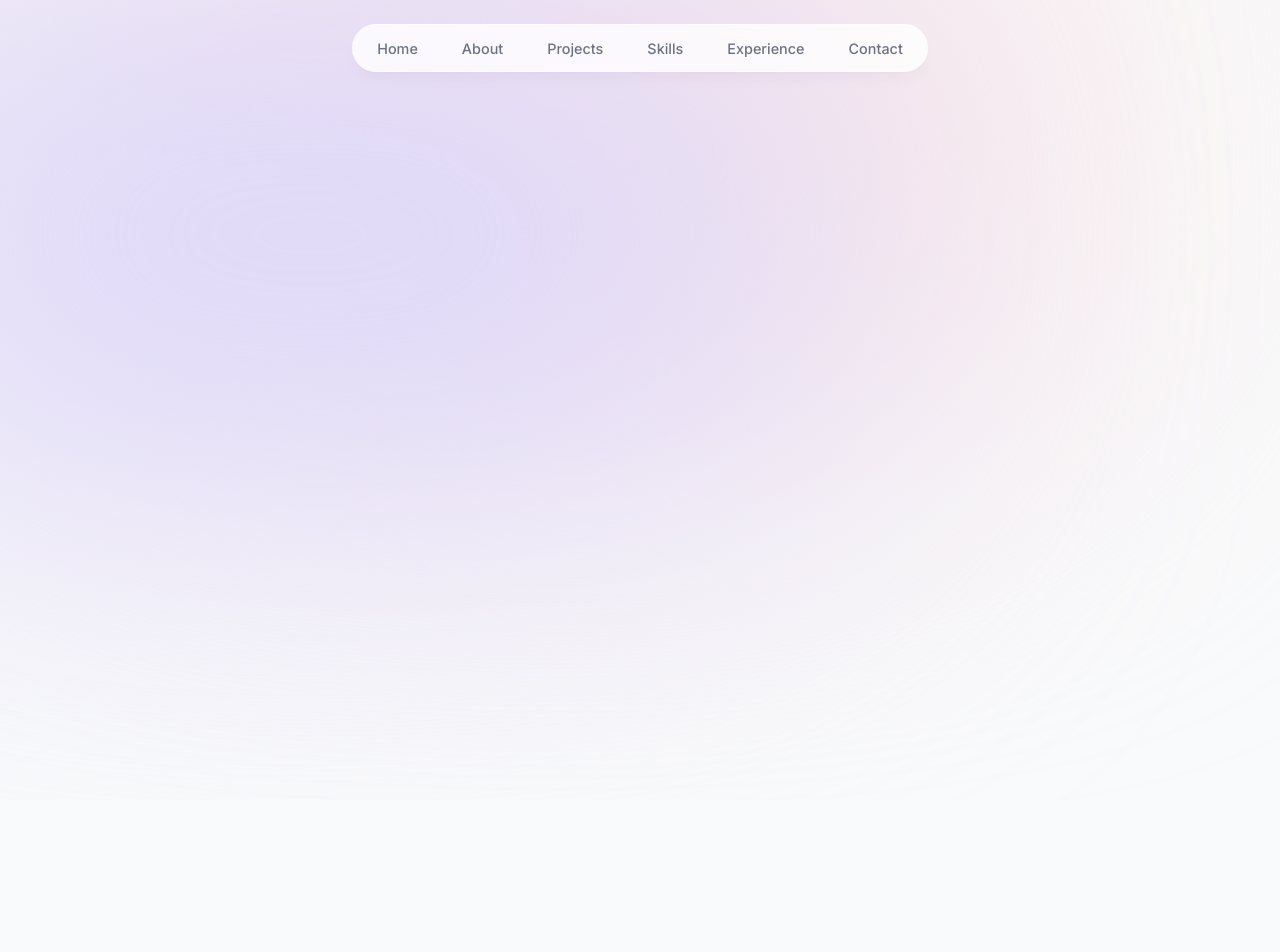
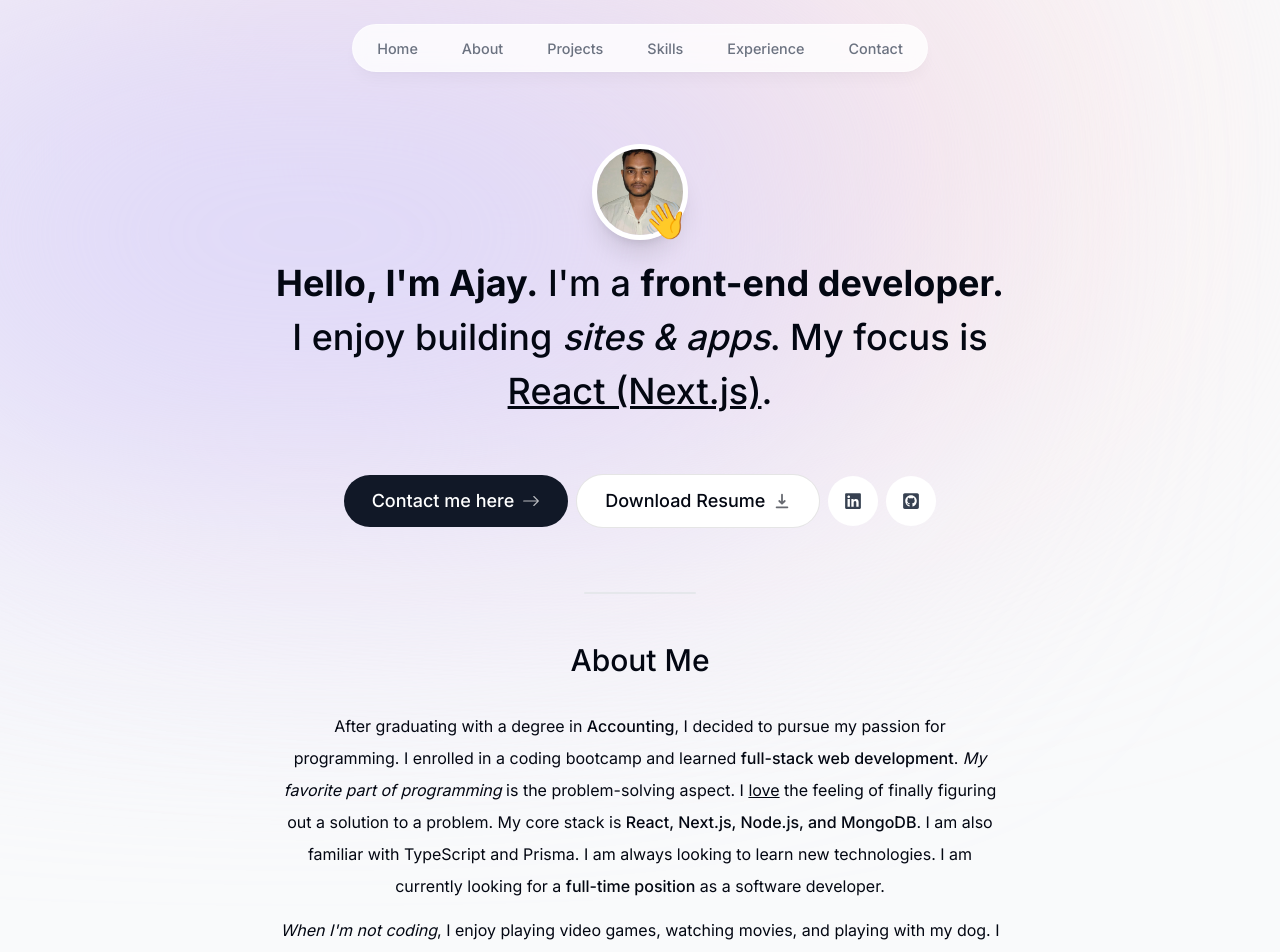
Before and after one commit to ajay-it/portfolio, a Next.js app: page / in a window 1280 px wide. Shown: the top 952 px of the page. Before the commit the page ends 800 px from the top, so only its background shows below. Built offline with nearby package versions, Linux system fonts and the light colour scheme.

Commit message:
intro and about

```diff
--- a/app/layout.tsx
+++ b/app/layout.tsx
@@ -15,7 +15,9 @@ export default function RootLayout({
 }) {
   return (
     <html lang="en">
-      <body className={`${inter.className} bg-gray-50 text-gray-950 relative`}>
+      <body
+        className={`${inter.className} bg-gray-50 text-gray-950 relative h-[5000px] pt-28 sm:pt-36`}
+      >
         <div className="bg-[#fbe2e3] absolute top-[-6rem] -z-10 right-[11rem] h-[31.25rem] w-[31.25rem] rounded-full blur-[10rem] sm:w-[68.75rem]"></div>
         <div className="bg-[#dbd7fb] absolute top-[-1rem] -z-10 left-[-35rem] h-[31.25rem] w-[50rem] rounded-full blur-[10rem] sm:w-[68.75rem] md:left-[-33rem] lg:left-[-28rem] xl:left-[-15rem] 2xl:left-[-5rem]"></div>
         <Header />
--- a/app/page.tsx
+++ b/app/page.tsx
@@ -1,3 +1,13 @@
+import About from "@/components/about";
+import Intro from "@/components/intro";
+import SectionDivider from "@/components/section-divider";
+
 export default function Home() {
-  return <main className=""></main>;
+  return (
+    <main className="flex flex-col items-center px-4">
+      <Intro />
+      <SectionDivider />
+      <About />
+    </main>
+  );
 }
--- /dev/null
+++ b/components/about.tsx
@@ -0,0 +1,45 @@
+"use client";
+
+import { motion } from "framer-motion";
+import React from "react";
+import SectionHeading from "./section-heading";
+
+export default function About() {
+  return (
+    <motion.section
+      className="mb-28 max-w-[45rem] text-center leading-8 sm:mb-40"
+      initial={{ opacity: 0, y: 100 }}
+      animate={{ opacity: 1, y: 0 }}
+      transition={{ delay: 0.175 }}
+    >
+      <SectionHeading>About me</SectionHeading>
+
+      <p className="mb-3">
+        After graduating with a degree in{" "}
+        <span className="font-medium">Accounting</span>, I decided to pursue my
+        passion for programming. I enrolled in a coding bootcamp and learned{" "}
+        <span className="font-medium">full-stack web development</span>.{" "}
+        <span className="italic">My favorite part of programming</span> is the
+        problem-solving aspect. I <span className="underline">love</span> the
+        feeling of finally figuring out a solution to a problem. My core stack
+        is{" "}
+        <span className="font-medium">
+          React, Next.js, Node.js, and MongoDB
+        </span>
+        . I am also familiar with TypeScript and Prisma. I am always looking to
+        learn new technologies. I am currently looking for a{" "}
+        <span className="font-medium">full-time position</span> as a software
+        developer.
+      </p>
+
+      <p>
+        <span className="italic">When I'm not coding</span>, I enjoy playing
+        video games, watching movies, and playing with my dog. I also enjoy{" "}
+        <span className="font-medium">learning new things</span>. I am currently
+        learning about{" "}
+        <span className="font-medium">history and philosophy</span>. I'm also
+        learning how to play the guitar.
+      </p>
+    </motion.section>
+  );
+}
--- a/components/header.tsx
+++ b/components/header.tsx
@@ -9,13 +9,13 @@ export default function Header() {
   return (
     <header className="z-[999] relative">
       <motion.div
-        className="fixed top-0 left-1/2 h-[4.5rem] w-full
+        className="fixed top-0 left-1/2 h-[5rem] w-full
       rounded-none border border-white border-opacity-40 bg-white bg-opacity-80 shadow-lg
        shadow-black/[0.03] backdrop-blur-[0.5rem] sm:top-6 sm:h-[3rem] sm:w-[36rem] sm:rounded-full"
         initial={{ y: -100, x: "-50%", opacity: 0 }}
         animate={{ y: 0, x: "-50%", opacity: 1 }}
       ></motion.div>
-      <nav className="flex fixed left-1/2 h-12 -translate-x-1/2 py-2 sm:top-[1.6rem] sm:h-[initial] sm:py-0">
+      <nav className="flex fixed left-1/2 h-12 -translate-x-1/2 py-2 top-0 sm:top-[1.6rem] sm:h-[initial] sm:py-0">
         <ul className="flex w-[22rem] flex-wrap items-center justify-center gap-y-1 text-[0.9rem] font-medium text-gray-500 sm:w-[initial] sm:flex-nowrap sm:gap-5">
           {links.map((link) => (
             <motion.li
--- a/components/intro.tsx
+++ b/components/intro.tsx
@@ -1,9 +1,101 @@
+"use client";
+
 import React from "react";
+import Image from "next/image";
+import { motion } from "framer-motion";
+import Link from "next/link";
+import { BsArrowRight } from "react-icons/bs";
+import { HiDownload } from "react-icons/hi";
+import { FaGithubSquare, FaLinkedin } from "react-icons/fa";
 
 export default function Intro() {
   return (
-    <section>
-      <div></div>
+    <section className="mb-28 max-w-[50rem] text-center sm:mb-0">
+      <div className="flex justify-center items-center relative">
+        <div className="relative">
+          <motion.div
+            initial={{ opacity: 0, scale: 0 }}
+            animate={{ opacity: 1, scale: 1 }}
+            transition={{
+              type: "tween",
+              duration: 0.2,
+            }}
+          >
+            <Image
+              src="/ajay.jpg"
+              width={500}
+              height={500}
+              priority={true}
+              alt="Ajay portrait"
+              className="w-24 rounded-full aspect-square object-cover border-[0.35rem] border-white shadow-xl"
+            />
+          </motion.div>
+          <motion.span
+            className="absolute bottom-0 right-0 text-4xl"
+            initial={{ opacity: 0, scale: 0 }}
+            animate={{ opacity: 1, scale: 1 }}
+            transition={{
+              type: "spring",
+              stiffness: 125,
+              delay: 0.1,
+              duration: 0.7,
+            }}
+          >
+            👋
+          </motion.span>
+        </div>
+      </div>
+      <motion.h1
+        className="mb-10 mt-4 px-4 text-2xl font-medium !leading-[1.5] sm:text-4xl"
+        initial={{ opacity: 0, y: 100 }}
+        animate={{ opacity: 1, y: 0 }}
+      >
+        <span className="font-bold">Hello, I'm Ajay.</span> I'm a{" "}
+        <span className="font-bold">front-end developer.</span>
+        <br />I enjoy building <span className="italic">sites & apps</span>. My
+        focus is <span className="underline">React (Next.js)</span>.
+      </motion.h1>
+      <motion.div
+        className="flex flex-col sm:flex-row items-center justify-center gap-2 p-4 text-lg font-medium"
+        initial={{ opacity: 0, y: 100 }}
+        animate={{ opacity: 1, y: 0 }}
+        transition={{
+          delay: 0.1,
+        }}
+      >
+        <Link
+          href="#contact"
+          className="group bg-gray-900 text-white px-7 py-3 flex items-center gap-2 rounded-full outline-none focus:scale-110 hover:scale-110 hover:bg-gray-950 active:scale-105 transition"
+        >
+          Contact me here
+          <BsArrowRight className="opacity-70 group-hover:translate-x-1 transition" />
+        </Link>
+
+        <a
+          className="group bg-white px-7 py-3 flex items-center gap-2 rounded-full outline-none focus:scale-110 hover:scale-110 active:scale-105 transition cursor-pointer border border-black/10"
+          href="/Resume.pdf"
+          download
+        >
+          Download Resume
+          <HiDownload className="opacity-60 group-hover:translate-y-1 transition" />
+        </a>
+
+        <a
+          className="bg-white p-4 text-gray-700 hover:text-gray-950 flex items-center gap-2 rounded-full focus:scale-[1.15] hover:scale-[1.15] active:scale-105 transition cursor-pointer"
+          href="https://linkedin.com"
+          target="_blank"
+        >
+          <FaLinkedin />
+        </a>
+
+        <a
+          className="bg-white p-4 text-gray-700 hover:text-gray-950 flex items-center gap-2 rounded-full focus:scale-[1.15] hover:scale-[1.15] active:scale-105 transition cursor-pointer"
+          href="https://github.com"
+          target="_blank"
+        >
+          <FaGithubSquare />
+        </a>
+      </motion.div>
     </section>
   );
 }
--- /dev/null
+++ b/components/section-divider.tsx
@@ -0,0 +1,15 @@
+"use client";
+
+import { motion } from "framer-motion";
+import React from "react";
+
+export default function SectionDivider() {
+  return (
+    <motion.div
+      className="bg-gray-200 my-12 w-28 h-0.5 rounded-full hidden sm:block"
+      initial={{ opacity: 0, y: 100 }}
+      animate={{ opacity: 1, y: 0 }}
+      transition={{ delay: 0.125 }}
+    ></motion.div>
+  );
+}
--- /dev/null
+++ b/components/section-heading.tsx
@@ -0,0 +1,13 @@
+import React from "react";
+
+type SectionHeadingProps = {
+  children: React.ReactNode;
+};
+
+export default function SectionHeading({ children }: SectionHeadingProps) {
+  return (
+    <h2 className="text-3xl font-medium capitalize mb-8 text-center">
+      {children}
+    </h2>
+  );
+}
```
Also changed, not shown: .eslintrc.json, public/ajay.jpg (added).
